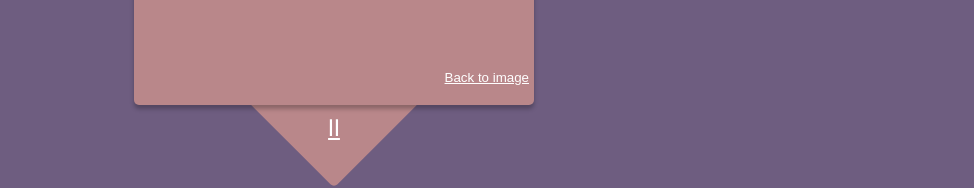
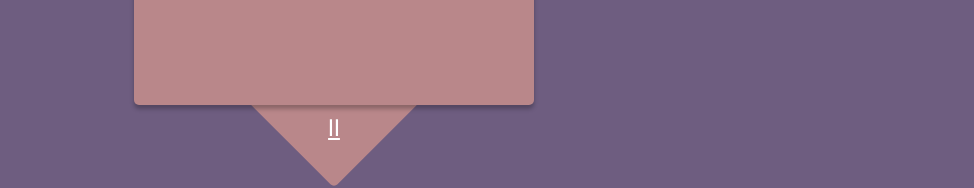
Before and after one commit to Luwuu/Prism_Startpage, a Vue app: page / in a window 1280 px wide. Both pictures are taken after a click on the element "II". Shown: the part 495-683 px from the top of the page, without its empty margins (306-1280 px from the left). Built offline with nearby package versions, Linux system fonts and the light colour scheme.

Commit message:
Small changes

```diff
--- a/src/App.vue
+++ b/src/App.vue
@@ -57,6 +57,7 @@ body {
 }
 
 #app {
+	position: relative;
 	width: 100vw;
 	height: 100vh;
 	display: grid;
--- a/src/components/Homepage/MainContent.vue
+++ b/src/components/Homepage/MainContent.vue
@@ -20,7 +20,7 @@
 					:style="{ backgroundImage: `url(${image})` }"
 				></div>
 			</div>
-			<div v-else class="links">
+			<div v-else @click="mode = 0" class="links">
 				<h5 class="links__category">{{ activeCategory.category }}</h5>
 				<a
 					:href="link[1]"
@@ -29,7 +29,6 @@
 					class="links__link .btn-text"
 					>{{ link[0] }}</a
 				>
-				<button @click="mode = 0" class="btn">Back to image</button>
 			</div>
 		</div>
 		<div
```
